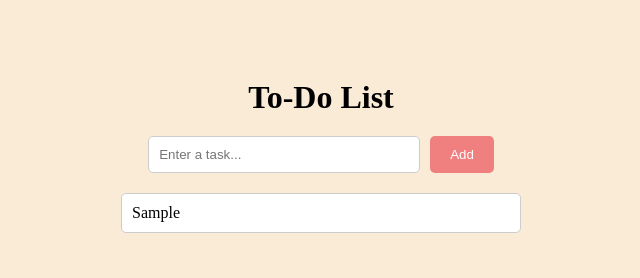
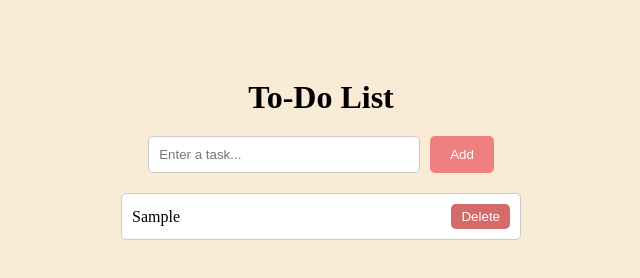
Before and after one commit to Subrina-bhandari/To-Do-List, a plain HTML site: page index.html in a window 1280 px wide. Both pictures are taken after typing "Sample" into the empty fields and a click on the button "Add". Shown: the whole page, without its empty margins (319-959 px from the left). Drawn offline with Linux system fonts and the light colour scheme.

Commit message:
Added new feature

```diff
--- a/index.html
+++ b/index.html
@@ -3,34 +3,34 @@
 <head>
   <meta charset="UTF-8">
   <meta name="viewport" content="width=device-width, initial-scale=1.0">
-    <title>To-Do</title>
+  <title>To-Do List</title>
   <style>
-        body{
-            background-color:antiquewhite;
-            font-family:'Times New Roman', Times, serif;
+    body {
+      background-color: antiquewhite;
+      font-family: 'Times New Roman', Times, serif;
       display: flex;
       flex-direction: column;
       align-items: center;
       padding-top: 50px;
     }
 
-        h1{
+    h1 {
       margin-bottom: 20px;
     }
 
-        .container{
+    .container {
       display: flex;
       gap: 10px;
     }
 
-        input{
+    input {
       padding: 10px;
       border: 1px solid #ccc;
       border-radius: 5px;
       width: 250px;
     }
 
-        .btn{
+    .btn {
       cursor: pointer;
       padding: 10px 20px;
       border: none;
@@ -39,11 +39,11 @@
       border-radius: 5px;
     }
 
-        .btn:hover{
+    .btn:hover {
       background-color: #d46a6a;
     }
 
-        #task-list{
+    #task-list {
       width: 100%;
       max-width: 400px;
       list-style: none;
@@ -51,12 +51,28 @@
       margin-top: 20px;
     }
 
-        #task-list li{
+    #task-list li {
       background: white;
       padding: 10px;
       margin-bottom: 5px;
       border-radius: 5px;
       border: 1px solid #ccc;
+      display: flex;
+      justify-content: space-between;
+      align-items: center;
+    }
+
+    .delete-btn {
+      cursor: pointer;
+      background-color: #d46a6a;
+      border: none;
+      color: white;
+      padding: 5px 10px;
+      border-radius: 5px;
+    }
+
+    .delete-btn:hover {
+      background-color: darkred;
     }
   </style>
 </head>
@@ -74,18 +90,30 @@
     const input = document.getElementById("task-input");
     const addBtn = document.getElementById("add-btn");
     const taskList = document.getElementById("task-list");
-        const tasks = ["Task1", "Task2", "Task3"];
 
     addBtn.addEventListener("click", function () {
       const taskText = input.value;
 
       if (taskText !== "") {
         const li = document.createElement("li");
+
         li.textContent = taskText;
+
+        const delBtn = document.createElement("button");
+        delBtn.textContent = "Delete";
+        delBtn.classList.add("delete-btn");
+
+        delBtn.addEventListener("click", function () {
+          taskList.removeChild(li);
+        });
+
+        li.appendChild(delBtn);
         taskList.appendChild(li);
+
         input.value = "";
       }
     });
+
   </script>
 </body>
 </html>
```
Lines whose indentation alone changed are shown as unchanged.
